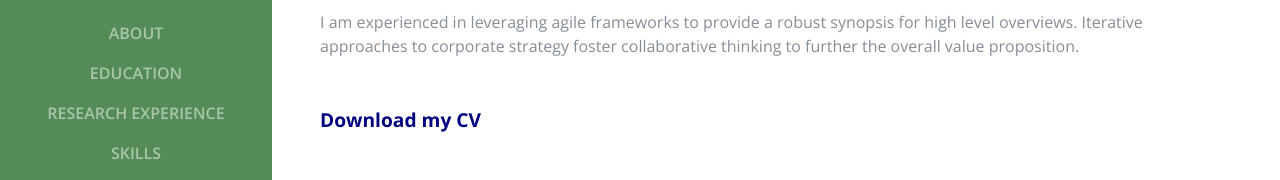
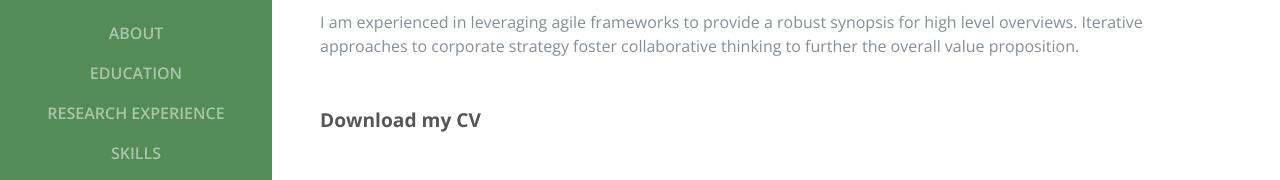
Before and after one commit to diba-rashidi/diba-rashidi.github.io, a plain HTML site: page index.html in a window 1280 px wide. Shown: the part 359-539 px from the top of the page. Drawn offline with nearby package versions, Linux system fonts and the light colour scheme; a web font is replaced by a local one.

Commit message:
color code for links

```diff
--- a/index.html
+++ b/index.html
@@ -73,7 +73,7 @@
           </div>
           <p class="mb-5">I am experienced in leveraging agile frameworks to provide a robust synopsis for high level overviews. Iterative approaches to corporate strategy foster collaborative thinking to further the overall value proposition.</p>
           <a href="CV.pdf" download="cv.pdf" class="mb-5" style="text-decoration: none;">
-          <p class="mb-5" style="font-size: 1.2em; font-weight: bold; color: navy;">Download my CV</p>
+          <p class="mb-5" style="font-size: 1.2em; font-weight: bold; color: #565656;">Download my CV</p>
           </a>
 		  <ul class="list-inline list-social-icons mb-0">
             <li class="list-inline-item">
```
